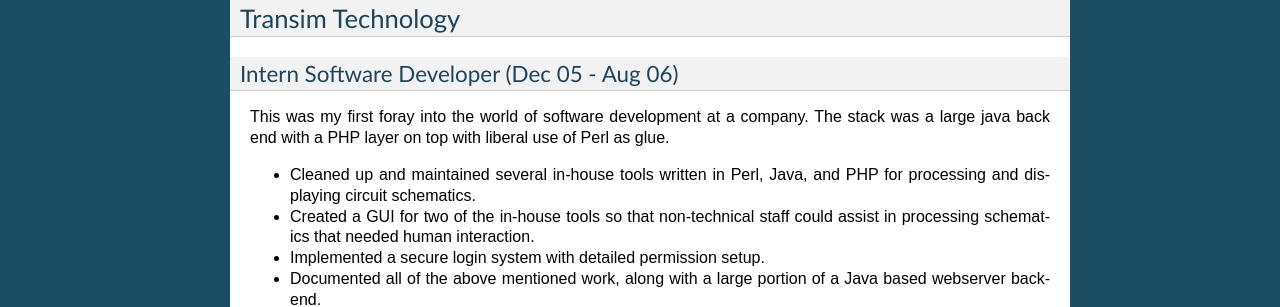
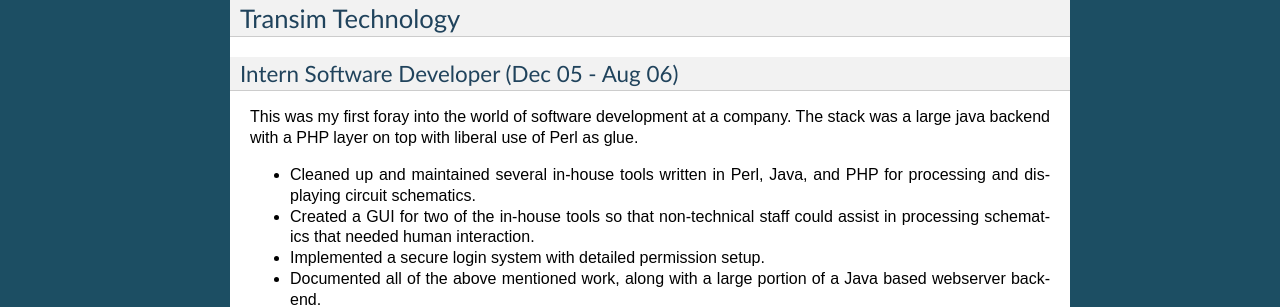
Before and after one commit to wraithan/resume, a Sphinx documentation site: the page built from docs/gigs.rst, in a window 1280 px wide. Shown: the part 1123-1430 px from the top of the page. Built offline with Sphinx 7.4.7, drawn with Linux system fonts in a browser that asks for light colours.

Commit message:
consistency is key

```diff
--- a/docs/gigs.rst
+++ b/docs/gigs.rst
@@ -76,7 +76,7 @@
 *******************************************
 
 This was my first foray into the world of software development at a
-company. The stack was a large java back end with a PHP layer on top
+company. The stack was a large java backend with a PHP layer on top
 with liberal use of Perl as glue.
 
 * Cleaned up and maintained several in-house tools written in Perl,
```
